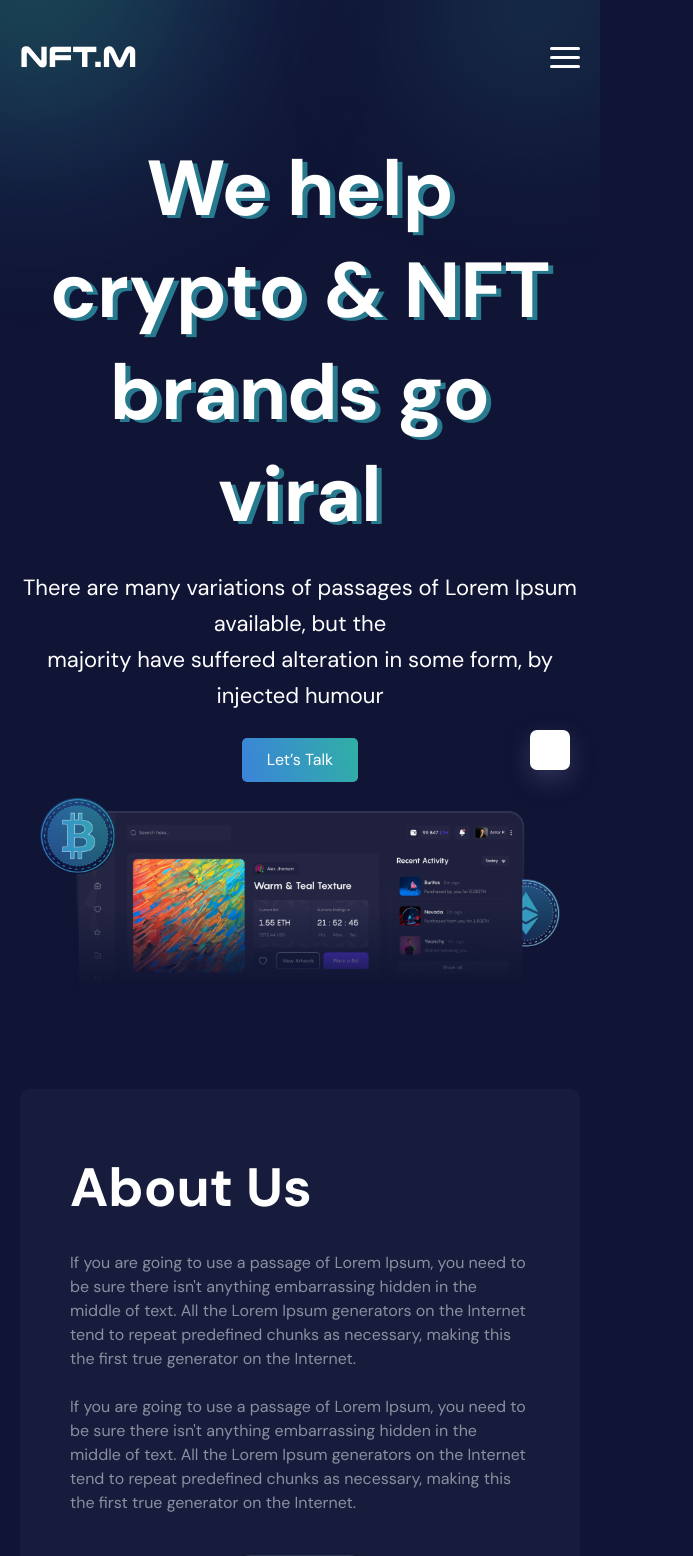
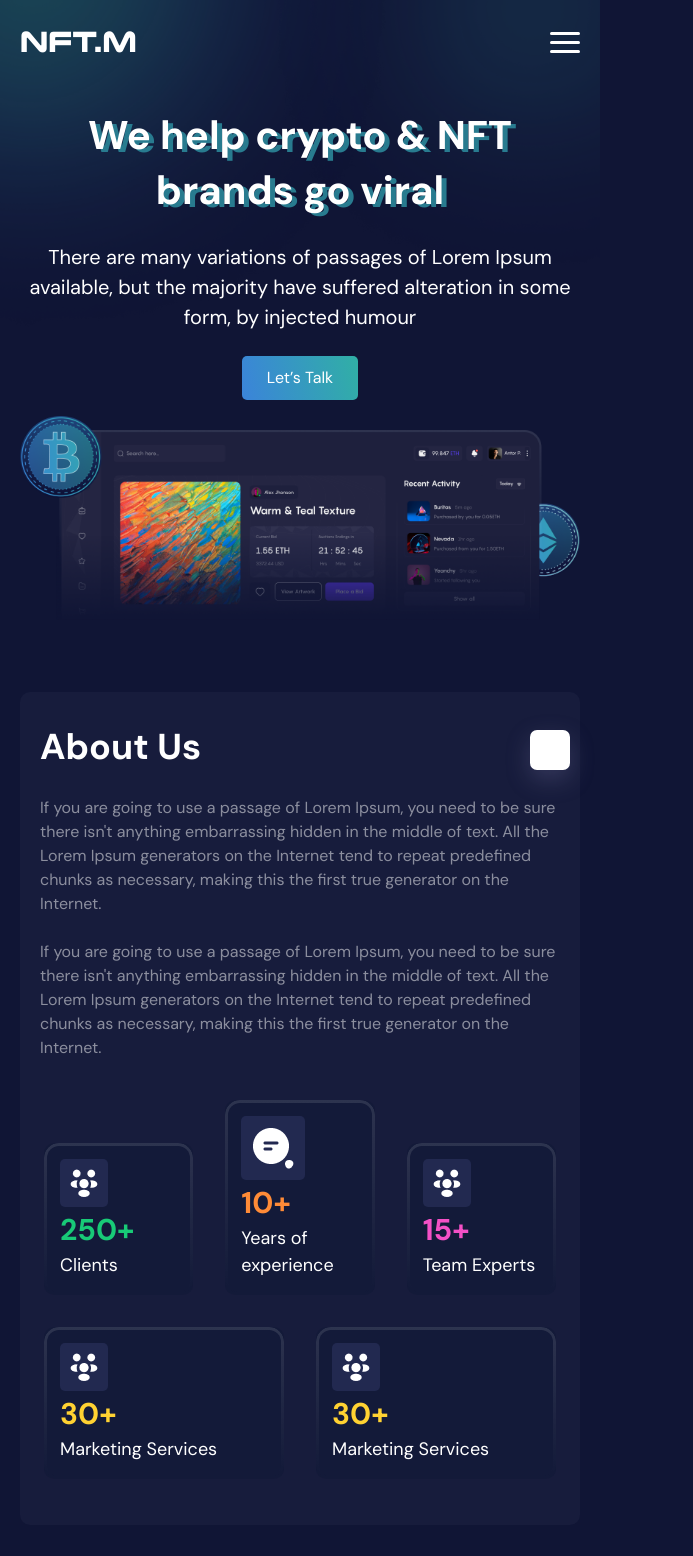
Before and after one commit to MiracleTalent0123/NFT-Marketing-Website, a React (Create React App) app: page / in a window 600 px wide. Shown: the top 1556 px of the page, 693 px wide, since content can reach past the window. Built offline with nearby package versions, Linux system fonts and the light colour scheme.

Commit message:
add mobile responsivenes

```diff
--- a/src/assets/styles/header.css
+++ b/src/assets/styles/header.css
@@ -167,3 +167,9 @@
     padding-right: 40px;
   }
 }
+
+@media (max-width: 767px) {
+  .navbar {
+    padding: 15px 0;
+  }
+}
--- a/src/assets/styles/pages/home.css
+++ b/src/assets/styles/pages/home.css
@@ -3,8 +3,8 @@
 }
 
 .about-section {
-  margin-top: 100px;
-  padding: 60px 50px;
+  margin-top: 70px;
+  padding: 30px 20px;
 }
 
 .home-section {
@@ -104,11 +104,11 @@
 }
 
 .client {
-  transform: scale(0.7);
+  transform: scale(0.8);
 }
 
 .client-content {
-  width: 18%;
+  width: 100%;
 }
 
 .bitcoin-img {
@@ -151,10 +151,13 @@
   left: 0;
   z-index: -1;
   height: 100%;
+  object-fit: cover;
+  width: 100%;
 }
 
 .contact-section {
   background-color: rgba(32, 39, 83, 0.46);
+  overflow: hidden;
 }
 
 .contact-form {
@@ -172,11 +175,11 @@
 }
 
 .schedule-section {
-  padding: 50px 40px 60px;
+  padding: 30px 20px;
 }
 
 .email-section {
-  padding: 100px 0;
+  padding: 80px 0;
 }
 
 .email-form {
@@ -236,7 +239,7 @@
   }
 
   .client-content {
-    width: 19%;
+    width: 20%;
   }
 
   .bitcoin-img {
@@ -262,6 +265,46 @@
 }
 
 @media (min-width: 768px) and (max-width: 1559px) {
+  .about-section {
+    padding: 60px 50px;
+  }
+
+  .schedule-section {
+    padding: 50px 40px 60px;
+  }
+}
+
+@media (min-width: 1024px) and (max-width: 1559px) {
+  .client {
+    transform: scale(0.6);
+  }
+
+  .client-content {
+    width: 20%;
+  }
+}
+
+@media (min-width: 768px) and (max-width: 1023px) {
+  .client {
+    transform: scale(0.5);
+  }
+
+  .client-content {
+    width: 25%;
+  }
+}
+
+@media (min-width: 576px) and (max-width: 767px) {
+  .client {
+    transform: scale(0.7);
+  }
+
+  .client-content {
+    width: 50%;
+  }
+}
+
+@media (min-width: 768px) and (max-width: 1559px) {
   .bitcoin-img {
     width: 100px;
   }
@@ -270,3 +313,27 @@
     width: 100px;
   }
 }
+
+@media (max-width: 767px) {
+  .contact-bg1 {
+    height: 100%;
+  }
+
+  .contact-bg1 > img {
+    height: 100%;
+    object-fit: cover;
+  }
+
+  .star1-img,
+  .star2-img {
+    width: 50%;
+  }
+
+  .eth-img {
+    top: 2%;
+  }
+
+  .bitcoin-img {
+    bottom: 2%;
+  }
+}
--- a/src/components/Footer/index.tsx
+++ b/src/components/Footer/index.tsx
@@ -21,7 +21,7 @@ const Footer = () => {
     <Box cssClasses={["footer"]}>
       <Box cssClasses={["footer-container"]}>
         <Flex cssClasses={["container"]} direction="row" justifyContent="start">
-          <Box cssClasses={["col-md-3"]}>
+          <Box cssClasses={["col-md-3", "col-12"]}>
             <span className="font-nulshock gradient-text font-size-lg-2 fw-700">
               NFT.M
             </span>
@@ -37,7 +37,7 @@ const Footer = () => {
               ))}
             </Flex>
           </Box>
-          <Box cssClasses={["col-md-2"]}>
+          <Box cssClasses={["col-md-2", "col-12", "mt-4", "mt-md-0"]}>
             <p className="font-size-md-4 fw-700 text-uppercase mb-4">
               Quick links
             </p>
@@ -46,7 +46,7 @@ const Footer = () => {
             <p className="font-size-sm-2 opacity-color mb-3">Testimonials</p>
             <p className="font-size-sm-2 opacity-color">Contact us</p>
           </Box>
-          <Box cssClasses={["col-md-2"]}>
+          <Box cssClasses={["col-md-2", "col-12", "mt-4", "mt-md-0"]}>
             <p className="font-size-md-4 fw-700 text-uppercase mb-4">Info</p>
             <p className="font-size-sm-2 opacity-color mb-3">Reviews</p>
             <p className="font-size-sm-2 opacity-color mb-3">
@@ -56,7 +56,7 @@ const Footer = () => {
               Privacy Statements
             </p>
           </Box>
-          <Box cssClasses={["col-md-2"]}>
+          <Box cssClasses={["col-md-2", "col-12", "mt-4", "mt-md-0"]}>
             <p className="font-size-md-4 fw-700 text-uppercase mb-4">
               Contact Us
             </p>
@@ -69,7 +69,7 @@ const Footer = () => {
               <br /> San Diego, CA 92101
             </p>
           </Box>
-          <Box cssClasses={["col-md-3"]}>
+          <Box cssClasses={["col-md-3", "col-12", "mt-4", "mt-md-0"]}>
             <p className="font-size-md-4 fw-700 text-uppercase mb-4">
               Subscribe to newsletter
             </p>
--- a/src/components/about.tsx
+++ b/src/components/about.tsx
@@ -15,7 +15,7 @@ const About = ({
   color: string;
 }) => {
   return (
-    <Box cssClasses={[`col-sm-${col}`, "p-3"]}>
+    <Box cssClasses={[`col-sm-${col}`, "p-3", "col-12"]}>
       <Box
         cssClasses={[
           "border-gradient",
--- a/src/index.css
+++ b/src/index.css
@@ -99,8 +99,8 @@ p {
 }
 
 .font-size-bg {
-  font-size: 78px;
-  line-height: 102px;
+  font-size: 70px;
+  line-height: 90px;
   font-weight: 700;
 }
 
@@ -288,3 +288,32 @@ p {
     padding: 0 60px;
   }
 }
+
+@media (max-width: 767px) {
+  .font-size-bg {
+    font-size: 40px;
+    line-height: 55px;
+    font-weight: 700;
+  }
+
+  .section-title {
+    font-size: 36px;
+    line-height: 50px;
+    font-weight: 700;
+  }
+
+  .section-title2 {
+    font-size: 32px;
+    line-height: 45px;
+    font-weight: 700;
+  }
+
+  .font-size-lg-2 {
+    font-size: 30px;
+  }
+
+  .font-size-md-1 {
+    font-size: 20px;
+    line-height: 30px;
+  }
+}
--- a/src/pages/Home/index.tsx
+++ b/src/pages/Home/index.tsx
@@ -147,22 +147,19 @@ const Home = () => {
     <>
       <Box cssClasses={["home-content"]}>
         <div id="home" className="home-section text-center container">
-          <p className="text-shadow font-size-bg mt-4">
-            We help crypto & NFT
-            <br /> brands go viral
-          </p>
-          <p className="font-size-md-1 mt-4">
-            There are many variations of passages of Lorem Ipsum available, but
-            the <br /> majority have suffered alteration in some form, by
-            injected humour
-          </p>
+          <Box cssClasses={["col-xl-8", "col-lg-10", "m-auto"]}>
+            <p className="text-shadow font-size-bg mt-4">
+              We help crypto & NFT brands go viral
+            </p>
+            <p className="font-size-md-1 mt-4">
+              There are many variations of passages of Lorem Ipsum available,
+              but the majority have suffered alteration in some form, by
+              injected humour
+            </p>
+          </Box>
           <Button cssClasses={["mt-4"]} text="Let’s Talk" />
-          <Flex
-            direction="row"
-            cssClasses={["container"]}
-            justifyContent="center"
-          >
-            <Box cssClasses={["col-md-11", "mt-3"]}>
+          <Flex direction="row" justifyContent="center">
+            <Box cssClasses={["col-md-10", "mt-3", "col-12"]}>
               <Image src={HeroImage} width="100%" />
             </Box>
           </Flex>
@@ -250,7 +247,17 @@ const Home = () => {
           </Flex>
         </div>
         <div id="customers" className="section container">
-          <Box cssClasses={["bg-2", "p-4", "border-r-20", "position-relative"]}>
+          <Box
+            cssClasses={[
+              "bg-2",
+              "p-4",
+              "border-r-20",
+              "position-relative",
+              "m-auto",
+              "col-md-12",
+              "col-10",
+            ]}
+          >
             <Image src={BitcoinImg} cssClasses={["bitcoin-img"]} />
             <Image src={EthImg} cssClasses={["eth-img"]} />
             <Image src={Star1} cssClasses={["star1-img"]} />
@@ -286,7 +293,7 @@ const Home = () => {
         </div>
         <div id="blogs" className="section container">
           <p className="section-title text-center">Latest Blogs</p>
-          <Box cssClasses={["mt-4", "pt-4"]}>
+          <Box cssClasses={["mt-4", "pt-4", "m-auto", "col-10", "col-md-12"]}>
             <Slider
               {...{
                 infinite: true,
@@ -295,6 +302,15 @@ const Home = () => {
                 arrows: true,
                 nextArrow: <SliderArrow direction="next" />,
                 prevArrow: <SliderArrow direction="prev" />,
+                responsive: [
+                  {
+                    breakpoint: 768,
+                    settings: {
+                      slidesToShow: 1,
+                      slidesToScroll: 1,
+                    },
+                  },
+                ],
               }}
             >
               {blogs.map((blog, index) => (
@@ -320,16 +336,16 @@ const Home = () => {
         <div id="contact" className="section container">
           <Box
             cssClasses={[
-              "py-4",
+              "py-md-4",
               "position-relative",
               "contact-section",
               "border-r-20",
             ]}
           >
-            <Image src={ContactBg} width="100%" cssClasses={["contact-bg"]} />
-            <Box cssClasses={["p-4"]}>
+            <Image src={ContactBg} cssClasses={["contact-bg"]} />
+            <Box cssClasses={["px-md-4", "py-4"]}>
               <Flex direction={"row"} justifyContent="center">
-                <Box cssClasses={["col-md-7"]}>
+                <Box cssClasses={["col-lg-7", "col-11"]}>
                   <p className="section-title2 text-center">Contact Us</p>
                   <Box
                     cssClasses={[
@@ -345,7 +361,14 @@ const Home = () => {
                       justifyContent="space-between"
                       alignItems="center"
                     >
-                      <Box cssClasses={["col-md-6", "pe-xxl-3", "pe-2"]}>
+                      <Box
+                        cssClasses={[
+                          "col-md-6",
+                          "col-12",
+                          "pe-xxl-3",
+                          "pe-md-2",
+                        ]}
+                      >
                         <Box>
                           <label className="font-size-md-4">Name</label>
                           <input
@@ -372,7 +395,16 @@ const Home = () => {
                           />
                         </Box>
                       </Box>
-                      <Box cssClasses={["col-md-6", "ps-xxl-3", "ps-2"]}>
+                      <Box
+                        cssClasses={[
+                          "col-md-6",
+                          "col-12",
+                          "ps-xxl-3",
+                          "ps-md-2",
+                          "pt-4",
+                          "pt-md-0",
+                        ]}
+                      >
                         <Box>
                           <label className="font-size-md-4">Email</label>
                           <input
@@ -417,7 +449,7 @@ const Home = () => {
             justifyContent="space-between"
             cssClasses={["mt-4", "bg-2", "schedule-section", "border-r-20"]}
           >
-            <Box cssClasses={["col-md-5"]}>
+            <Box cssClasses={["col-lg-5"]}>
               <span className="font-nulshock font-size-sm-1 gradient-text">
                 Dentamarketing
               </span>
@@ -445,7 +477,7 @@ const Home = () => {
                 </p>
               </Flex>
             </Box>
-            <Box cssClasses={["col-md-6"]}>
+            <Box cssClasses={["col-lg-6", "mt-4", "mt-lg-0"]}>
               <Image src={Union} width="100%" height="100%" />
             </Box>
           </Flex>
```
